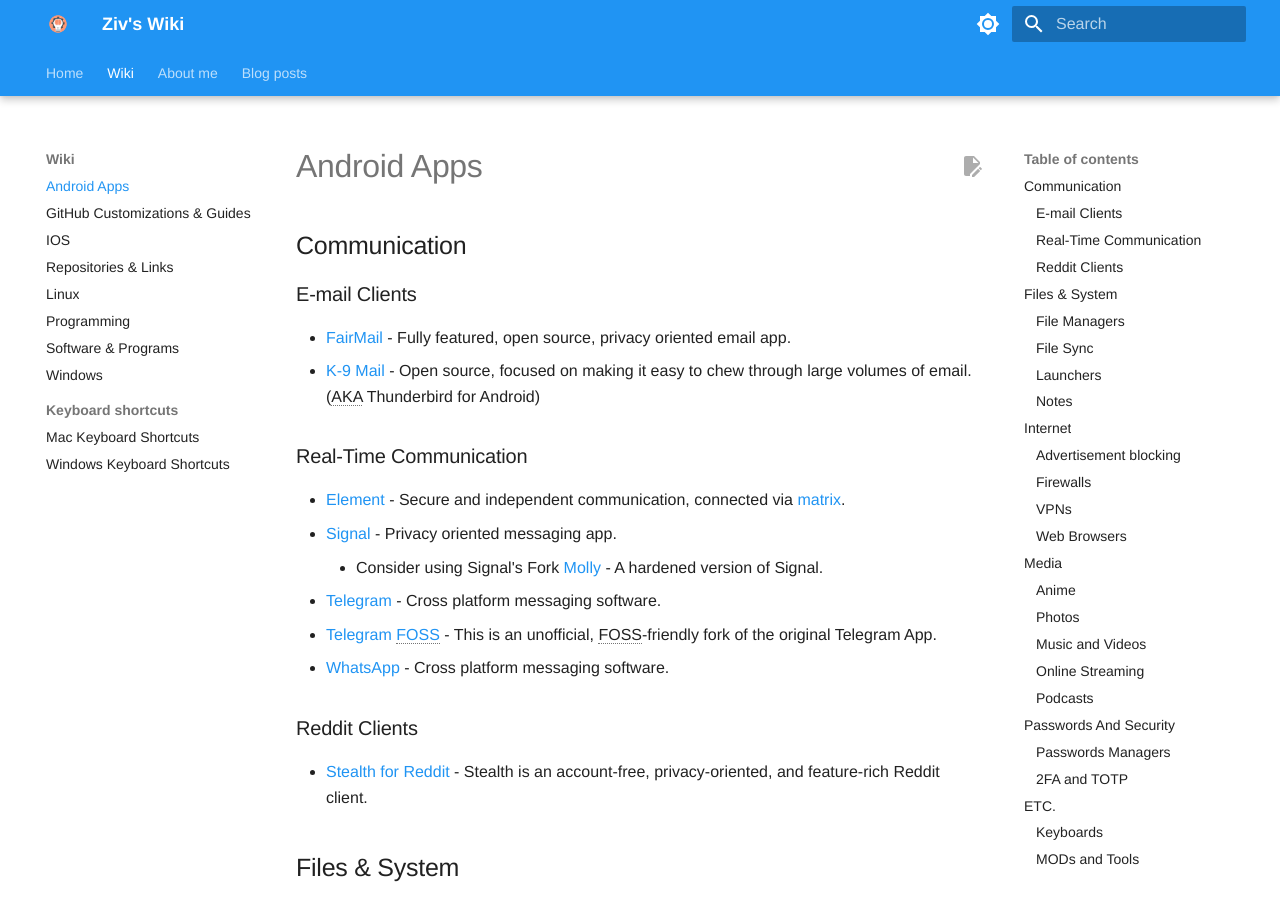
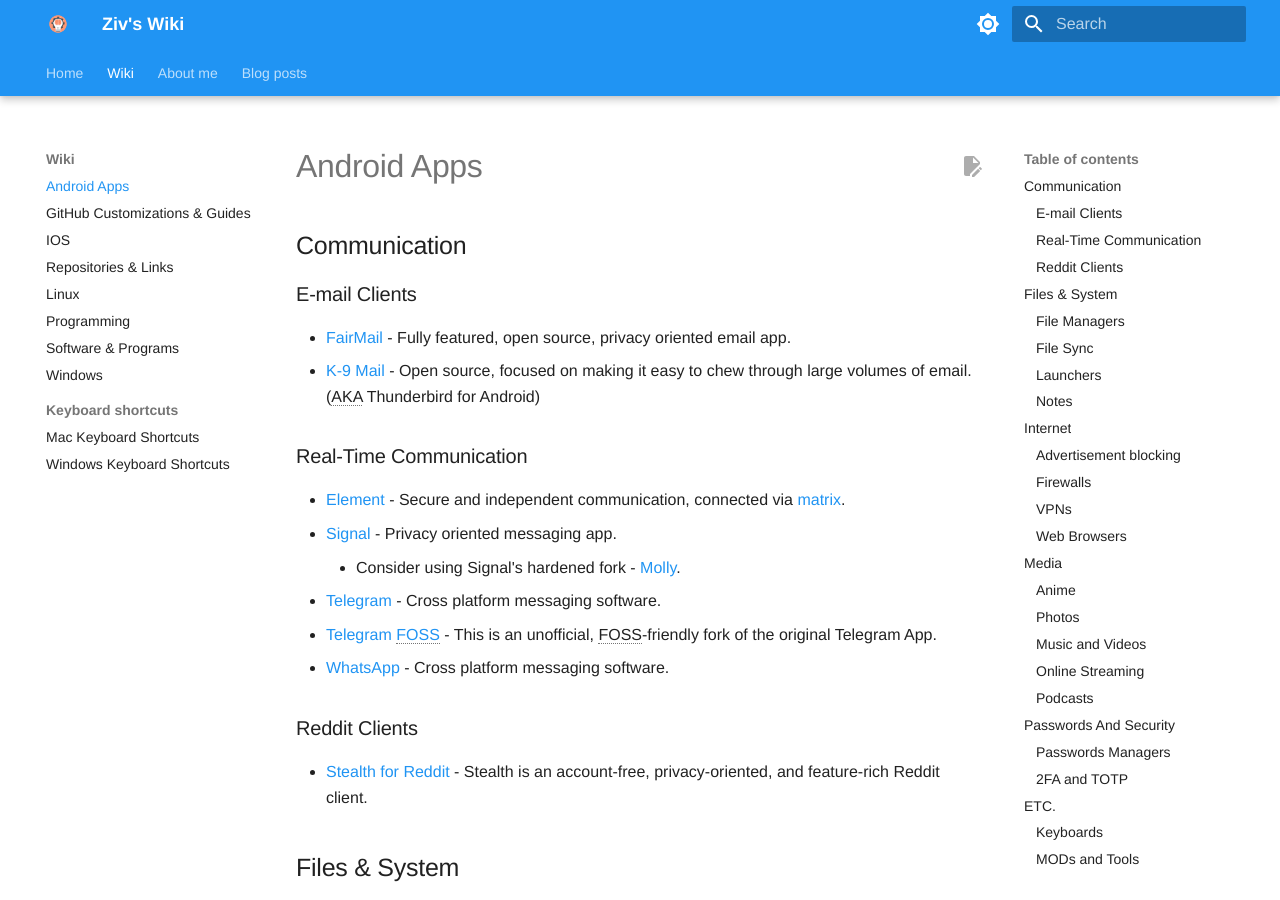
Before and after one commit to ZivSimchoni/Zwiki, an MkDocs documentation site: the page built from docs/Wiki/Android.md, in a window 1280 px wide and 900 px high. Built offline with MkDocs 1.6.1 and Material for MkDocs 9.7.7, drawn with Linux system fonts in a browser that asks for light colours; some web fonts are replaced.

Commit message:
Fix the description of Molly

```diff
--- a/docs/Wiki/Android.md
+++ b/docs/Wiki/Android.md
@@ -17,7 +17,7 @@
 
 -   [Element](https://element.io/get-started#download) - Secure and independent communication, connected via [matrix](https://matrix.org/).
 -   [Signal](https://www.signal.org/download) - Privacy oriented messaging app.
-    - Consider using Signal's Fork [Molly](https://molly.im/) - A hardened version of Signal.
+    - Consider using Signal's hardened fork - [Molly](https://molly.im/).
 -   [Telegram](https://telegram.org) - Cross platform messaging software.
 -   [Telegram FOSS](https://github.com/Telegram-FOSS-Team/Telegram-FOSS) - This is an unofficial, FOSS-friendly fork of the original Telegram App.
 -   [WhatsApp](https://www.whatsapp.com/download/) - Cross platform messaging software.
```
